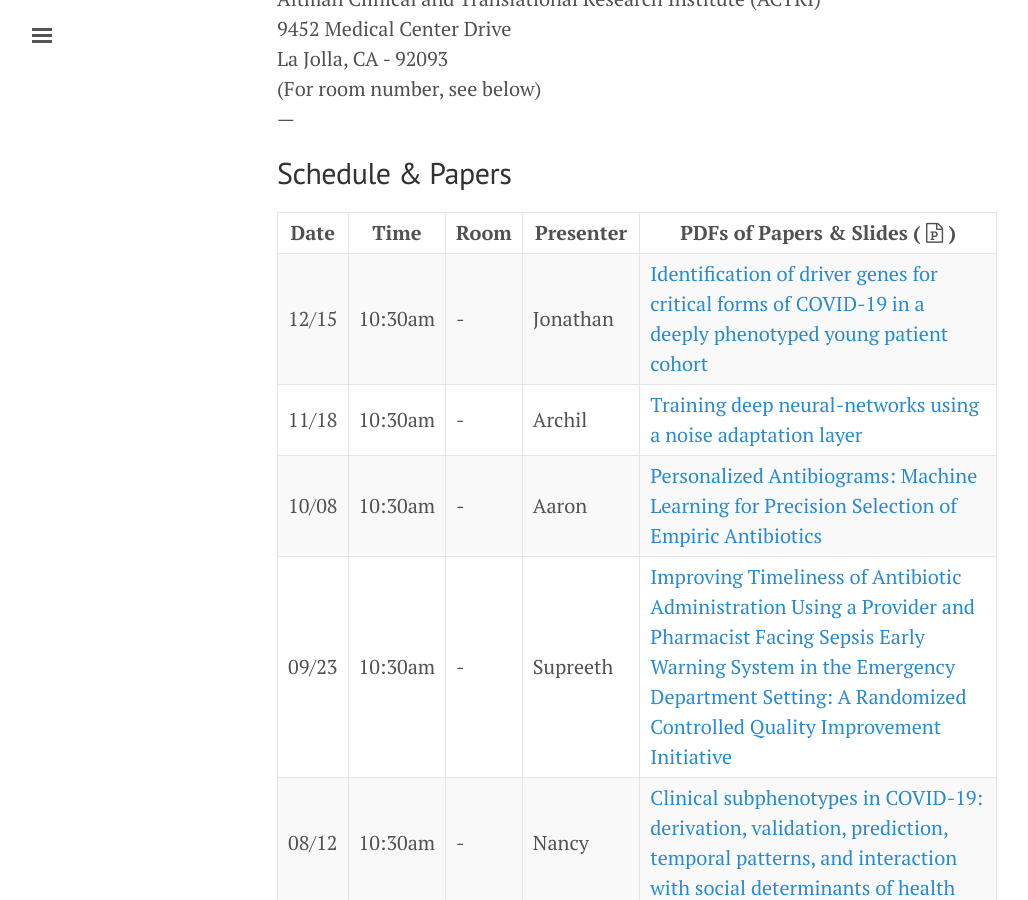
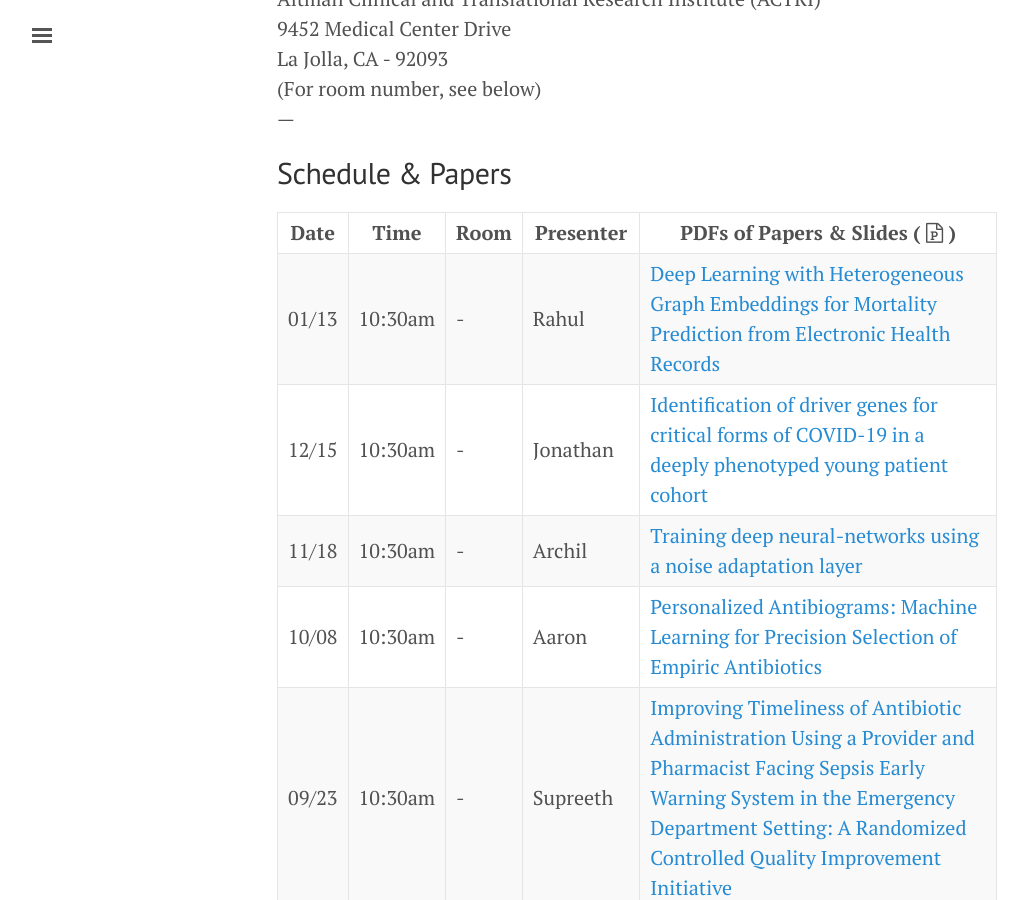
Before and after one commit to NematiLab/bmijc, a Jekyll site: the page built from index.md, in a window 1280 px wide and 900 px high, scrolled down 515 px. Shown: the whole window, without its empty margins (3-1031 px from the left). Built offline with Jekyll 4.4.1, drawn with Linux system fonts in a browser that asks for light colours; nearby versions of some CDN libraries.

Commit message:
Rahul presenting

```diff
--- a/index.md
+++ b/index.md
@@ -30,6 +30,7 @@ La Jolla, CA - 92093<br>
 
 Date | Time    | Room | Presenter | PDFs of Papers & Slides ( <i class='fa fa-file-powerpoint-o'></i> )
 --- | --- | --- | --- | ---
+01/13 | 10:30am | - | Rahul | [Deep Learning with Heterogeneous Graph Embeddings for Mortality Prediction from Electronic Health Records]({{ site.baseurl }}/assets/011322_paper.pdf){:target="_blank"}
 12/15 | 10:30am | - | Jonathan | [Identification of driver genes for critical forms of COVID-19 in a deeply phenotyped young patient cohort]({{ site.baseurl }}/assets/121521_paper.pdf){:target="_blank"}
 11/18 | 10:30am | - | Archil | [Training deep neural-networks using a noise adaptation layer]({{ site.baseurl }}/assets/111821_paper.pdf){:target="_blank"}
 10/08 | 10:30am | - | Aaron | [Personalized Antibiograms: Machine Learning for Precision Selection of Empiric Antibiotics]({{ site.baseurl }}/assets/100821_paper.pdf){:target="_blank"}
```
Also changed, not shown: 1 other file.
